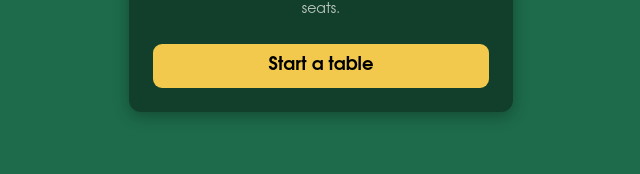
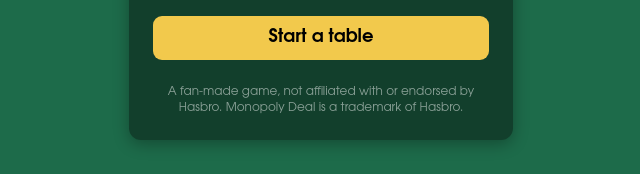
Before and after one commit to visnup/battleship, a Next.js app: page / in a window 1280 px wide. Shown: the part 461-635 px from the top of the page, without its empty margins (319-959 px from the left). Built offline with nearby package versions, Linux system fonts and the light colour scheme; no server answers.

Commit message:
Start page says it's not affiliated with Hasbro; TODO: rename to Landlord's Hand if asked
Co-Authored-By: Claude Opus 5.5 <noreply@anthropic.com>

```diff
--- a/src/pages/index.tsx
+++ b/src/pages/index.tsx
@@ -28,6 +28,7 @@ export default function Home() {
         <button className="primary w-full py-2 text-lg" onClick={() => router.push(`/${randomWord()}`)}>
           Start a table
         </button>
+        <p className="mt-6 mb-0 text-xs opacity-50">A fan-made game, not affiliated with or endorsed by Hasbro. Monopoly Deal is a trademark of Hasbro.</p>
       </section>
     </main>
   );
```
Also changed, not shown: 1 other file (tests, documents, lock files or other folders).
